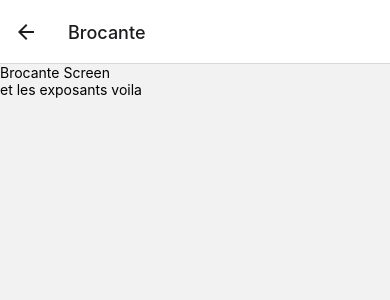
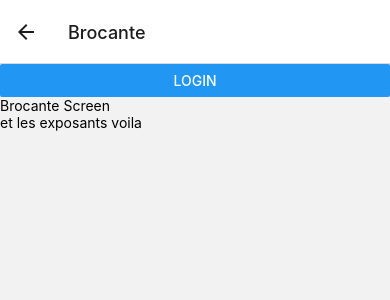
Before and after one commit to adatechschool/projet-mobile-tddeter, a React Native app in the folder TDDeter/: screen /Brocante in a window 390 px wide. Shown: the top 300 px of the page. Built offline with nearby package versions, Linux system fonts and the light colour scheme.

Commit message:
[feat] Create BrocanteScreen with display of Navbar

```diff
--- a/TDDeter/Screens/BrocanteScreen.js
+++ b/TDDeter/Screens/BrocanteScreen.js
@@ -1,8 +1,10 @@
 import { View, Text } from "react-native";
+import Navbar from "../Components/Navbar";
 
 export default function BrocanteScreen() {
   return (
     <View>
+      <Navbar />
       <Text>Brocante Screen</Text>
       <Text>et les exposants voila </Text>
     </View>
```
